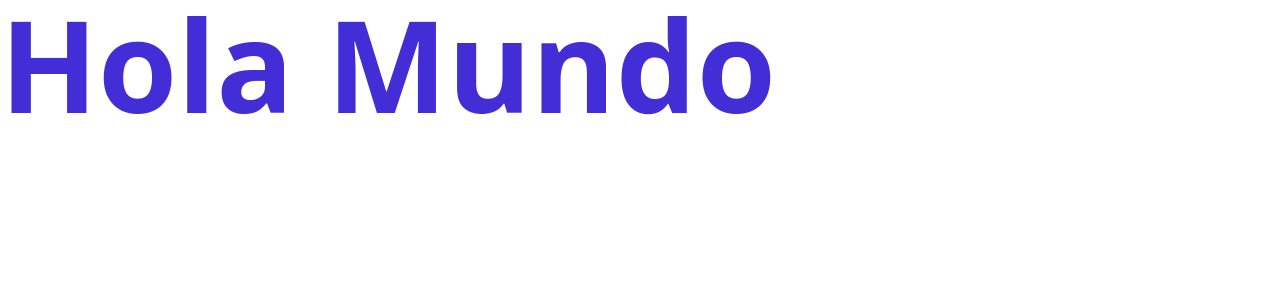
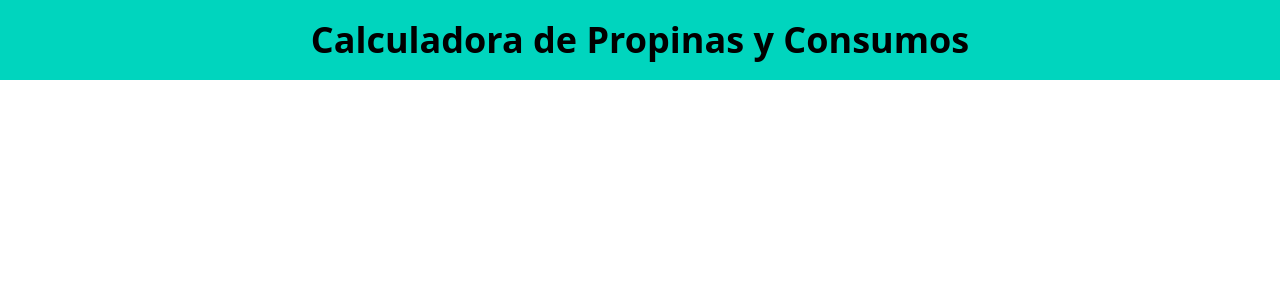
Before and after one commit to augusto995/calculadora_propinas, a React (Vite) app: page / in a window 1280 px wide. Shown: the top 300 px of the page. Built offline with nearby package versions, Linux system fonts and the light colour scheme.

Commit message:
108. Creando el Header

```diff
--- a/src/App.tsx
+++ b/src/App.tsx
@@ -5,7 +5,9 @@
 
   return (
     <>
-    <h1 className=" text-9xl font-black text-indigo-700">Hola Mundo</h1>
+    <header className="bg-teal-400 py-5">
+      <h1 className="text-center text-4xl font-black">Calculadora de Propinas y Consumos</h1>
+    </header>
 
     </>
   )
```
